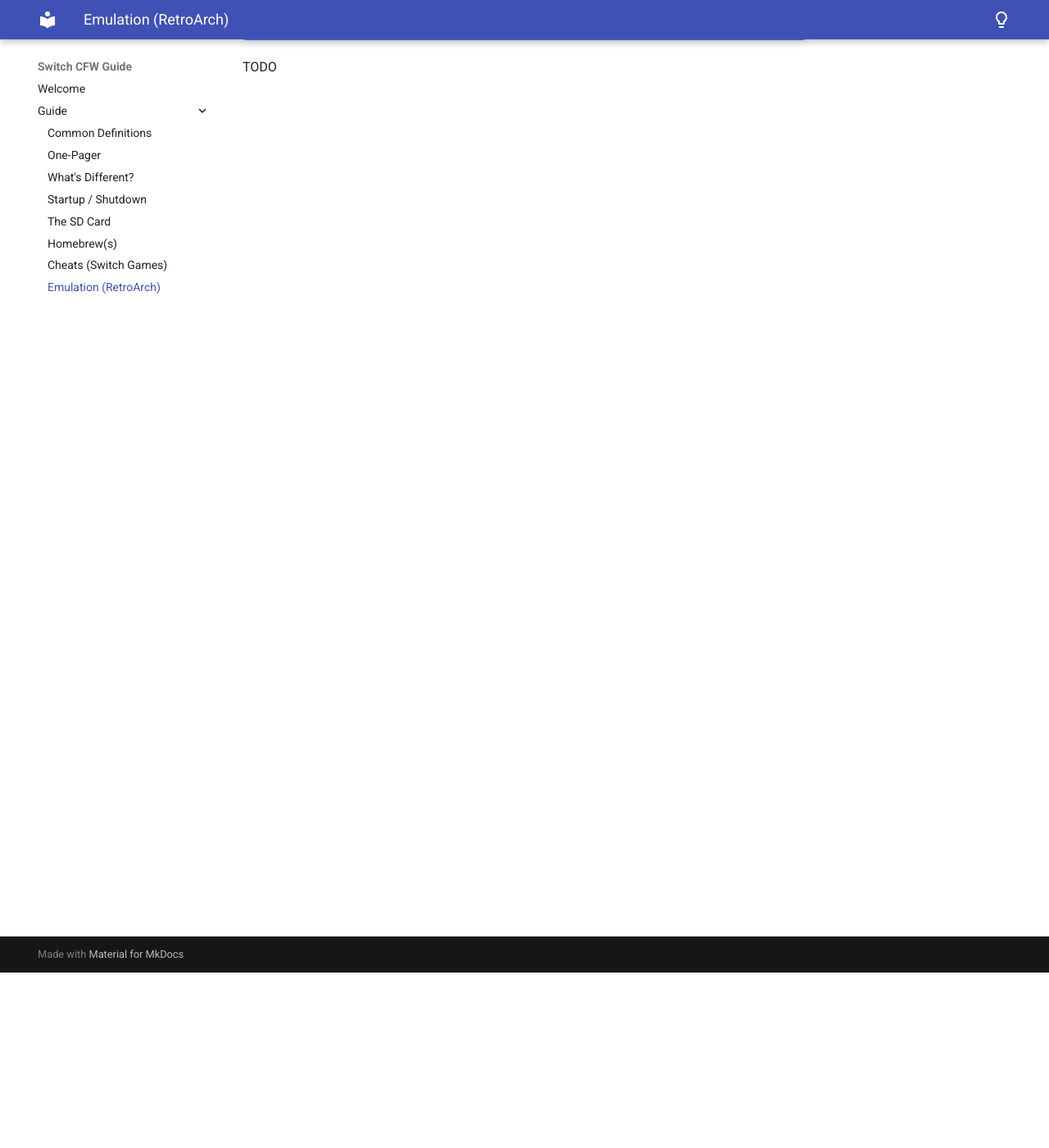
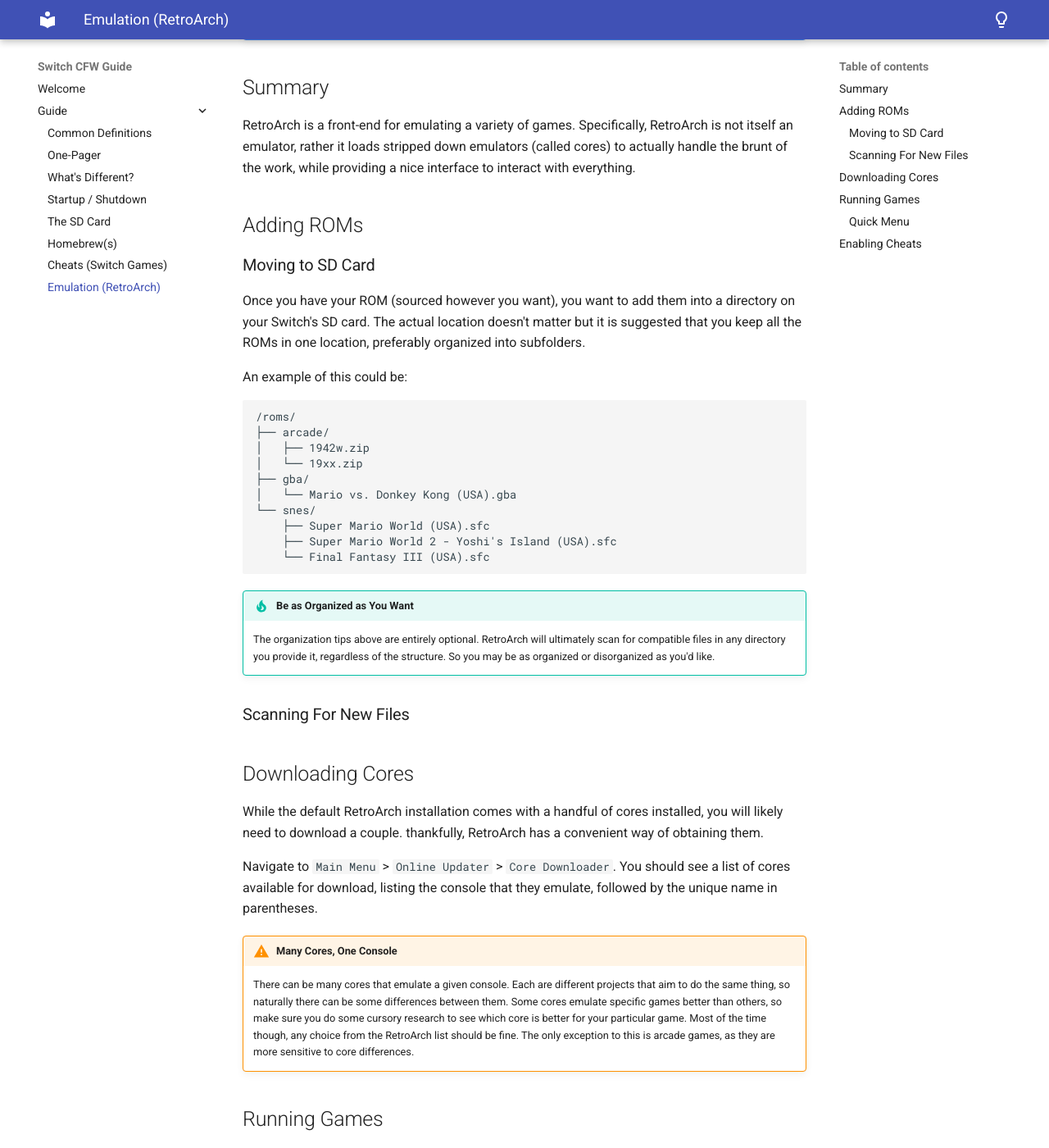
Before and after one commit to Tabrnicus/Switch-CFW-Guide, an MkDocs documentation site: the page built from docs/guide/emulation.md, in a window 1280 px wide and 1400 px high, scrolled down 214 px. Shown: the whole window at 82% size. Built offline with MkDocs 1.6.1 and Material for MkDocs 9.7.7, drawn with Linux system fonts in a browser that asks for light colours; some of the changed text lies outside the part shown.

Commit message:
finish first few sections of emulation

````diff
--- a/docs/guide/emulation.md
+++ b/docs/guide/emulation.md
@@ -3,4 +3,46 @@
 !!! error "WIP"
     This article is a work in progress!
 
-TODO
+## Summary
+
+RetroArch is a front-end for emulating a variety of games. Specifically, RetroArch is not itself an emulator, rather it loads stripped down emulators (called cores) to actually handle the brunt of the work, while providing a nice interface to interact with everything.
+
+## Adding ROMs
+
+### Moving to SD Card
+
+Once you have your ROM (sourced however you want), you want to add them into a directory on your Switch's SD card. The actual location doesn't matter but it is suggested that you keep all the ROMs in one location, preferably organized into subfolders.
+
+An example of this could be:
+```
+/roms/
+├── arcade/
+│   ├── 1942w.zip
+│   └── 19xx.zip
+├── gba/
+│   └── Mario vs. Donkey Kong (USA).gba
+└── snes/
+    ├── Super Mario World (USA).sfc
+    ├── Super Mario World 2 - Yoshi's Island (USA).sfc
+    └── Final Fantasy III (USA).sfc
+```
+
+!!! tip "Be as Organized as You Want"
+    The organization tips above are entirely optional. RetroArch will ultimately scan for compatible files in any directory you provide it, regardless of the structure. So you may be as organized or disorganized as you'd like.
+
+### Scanning For New Files
+
+## Downloading Cores
+
+While the default RetroArch installation comes with a handful of cores installed, you will likely need to download a couple. thankfully, RetroArch has a convenient way of obtaining them.
+
+Navigate to `Main Menu` > `Online Updater` > `Core Downloader`. You should see a list of cores available for download, listing the console that they emulate, followed by the unique name in parentheses.
+
+!!! warning "Many Cores, One Console"
+    There can be many cores that emulate a given console. Each are different projects that aim to do the same thing, so naturally there can be some differences between them. Some cores emulate specific games better than others, so make sure you do some cursory research to see which core is better for your particular game. Most of the time though, any choice from the RetroArch list should be fine. The only exception to this is arcade games, as they are more sensitive to core differences.
+
+## Running Games
+
+### Quick Menu
+
+## Enabling Cheats
````
